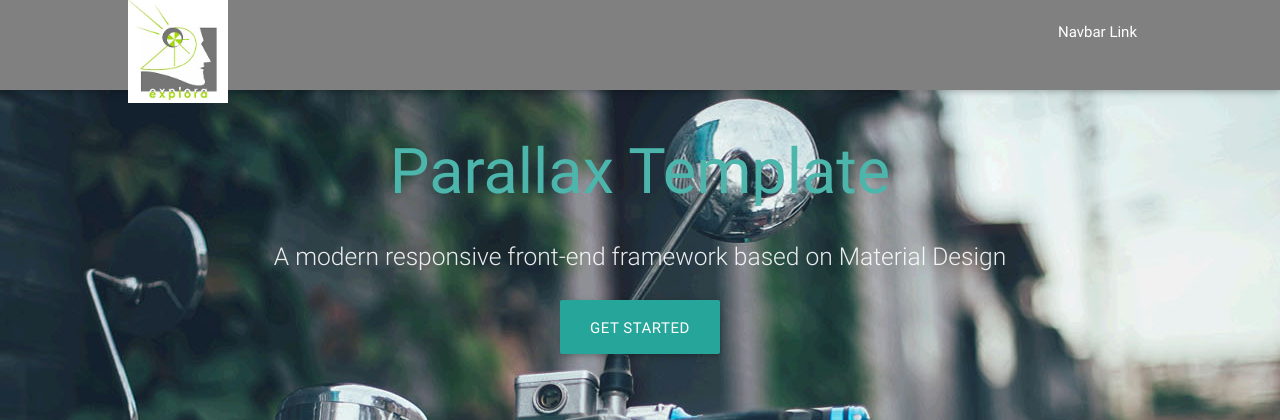
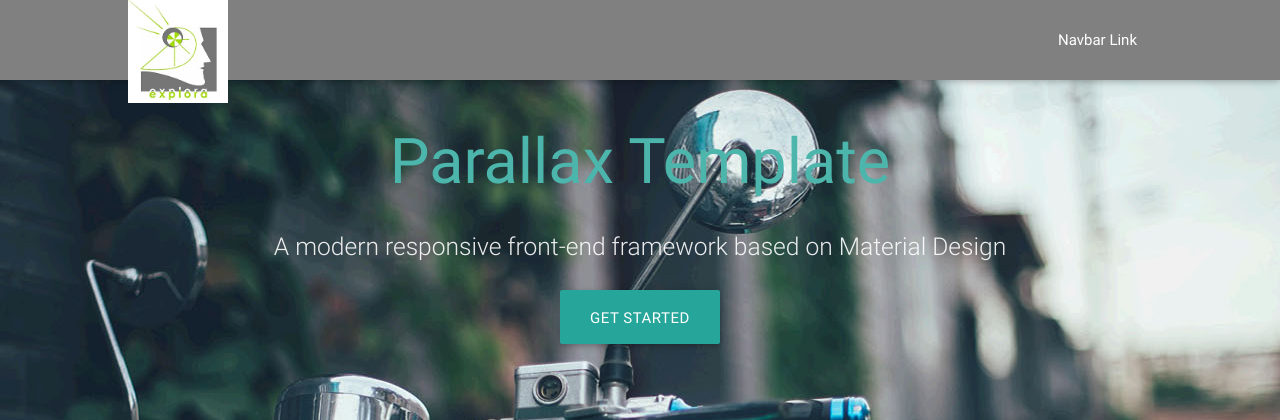
Before and after one commit to shailshah9/Explora.in, a PHP site: page / in a window 1280 px wide. Shown: the top 420 px of the page. Run offline with PHP 8.4, Linux system fonts and the light colour scheme.

Commit message:
nav bar height adjustment

```diff
--- a/css/style.css
+++ b/css/style.css
@@ -67,6 +67,13 @@ nav{
 
 @media only screen and (min-width: 601px){
   nav{
-    height: 90px;
+    height: 80px;
   }
 }
+
+@media only screen and (min-width : 601px) {
+  nav, nav .nav-wrapper i, nav a.button-collapse, nav a.button-collapse i {
+    height: 80px;
+    line-height: 80px; }
+  .navbar-fixed {
+    height: 80px; } }
```
